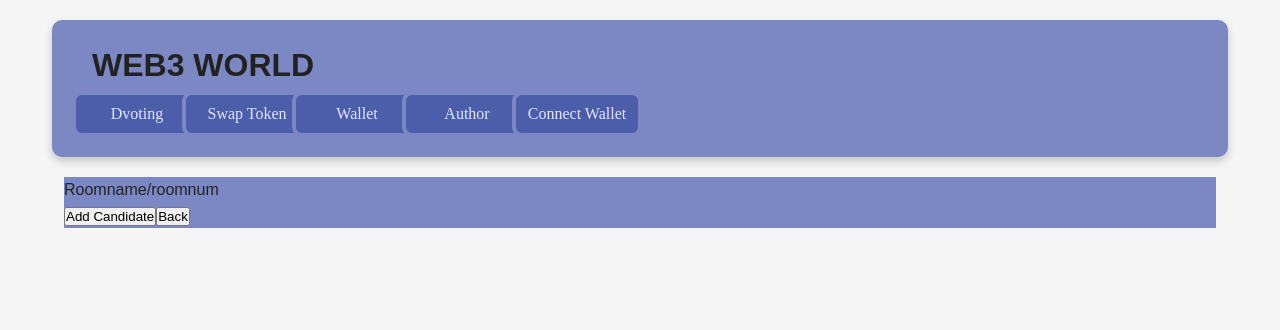
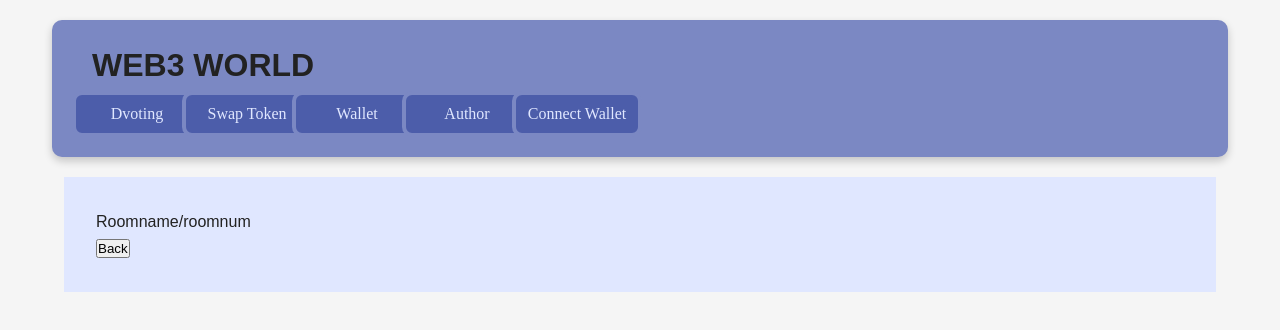
Before and after one commit to zenbuterin/web3-world, a Next.js app in the folder votingdapp/: page / in a window 1280 px wide. Shown: the top 330 px of the page. Built offline with nearby package versions, Linux system fonts and the light colour scheme; a web font is replaced by a local one.

Commit message:
mencoba memperbaiki dropdown

```diff
--- a/votingdapp/src/app/page.js
+++ b/votingdapp/src/app/page.js
@@ -48,11 +48,16 @@ function MyApp() {
 </svg>
         </button>
         {dropDown && (<div className={styles.dropdownview}>
-        <button className={styles.navigator}>Dvoting</button>
+          <p className={styles.navdropdown}><a href="">Dvoting</a></p>
+          <p className={styles.navdropdown}><a href="">Swap Token</a></p>
+          <p className={styles.navdropdown}><a href="">Wallet</a></p>
+          <p className={styles.navdropdown}><a href="">Author</a></p>
+          <button className={styles.walletconnectiondropdown} onClick={connectToWeb3}><a href="">Connect to Wallet</a></button>
+        {/* <button className={styles.navigator}>Dvoting</button>
         <button className={styles.navigator}>Swap Token</button>
         <button className={styles.navigator}>Wallet</button>
         <button className={styles.navigator}>Author</button>
-        <button className={styles.walletconnection} onClick={connectToWeb3}>Connect Wallet</button>
+        <button className={styles.walletconnection} onClick={connectToWeb3}>Connect Wallet</button> */}
         </div>)}
         </div>
       </div>
@@ -138,7 +143,6 @@ function GetKnowJumlahVoter({contract}) {
 }
 
 function Dvoting() {
-  const [buttons, setButtons] = useState(["Add Candidate"]);
   return(<>
   <div className={styles.pageDvoting}>
     <div className={styles.option}>
@@ -146,15 +150,7 @@ function Dvoting() {
         <p>Roomname/roomnum</p>
       </div>
       <div className={styles.addNcandidate}>
-            {buttons.map((label, index) => (
-                <button
-                    key={index}
-                    onClick={() => setButtons([...buttons, `Candidate ${buttons.length + 1}`])}
-                >
-                    {label}
-                </button>
-            ))}
-            <button className={styles.back}>Back</button>
+            <div><button className={styles.back}>Back</button></div>
         </div>
     </div>
     <div className={styles.description}>
--- a/votingdapp/src/app/page.module.css
+++ b/votingdapp/src/app/page.module.css
@@ -11,7 +11,13 @@
     width: 90vw;
     height: auto;
     margin: 0 auto;
-    background-color: var(--primary-color);
+    padding: 2rem;
+    background-color: var(--secondary-color);
+}
+
+.option {
+    display: flex;
+    flex-direction: column;
 }
 
 body {
@@ -113,7 +119,11 @@ body {
         position: absolute;
         display: flex;
         flex-direction: column;
-        z-index: 3
+        z-index: 3;
+        right: 0.1vw;
+        padding: 2rem;
+        background-color: var(--background-color);
+        border: var(--text-color) 3px solid;
     }
 
 
```
